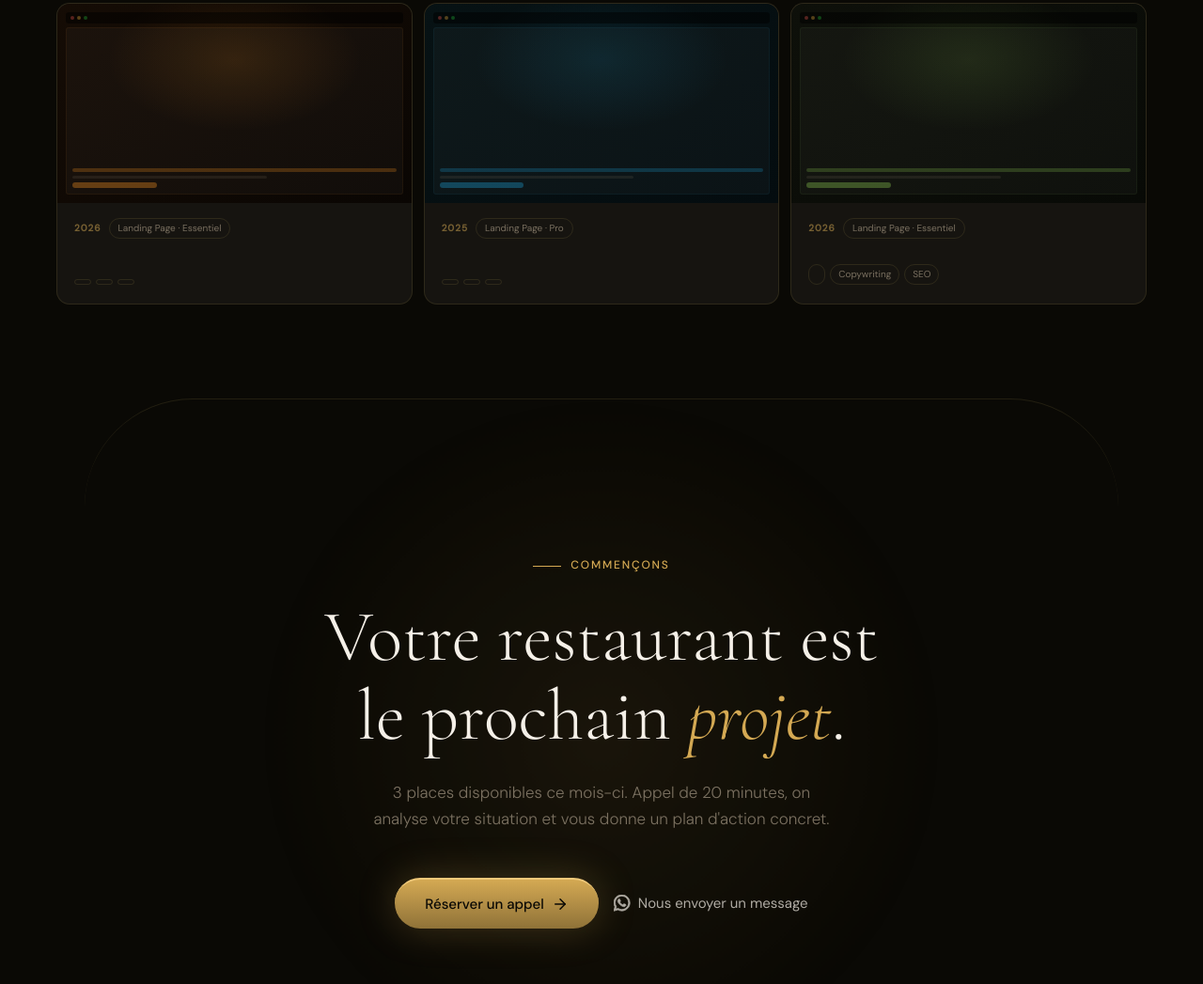
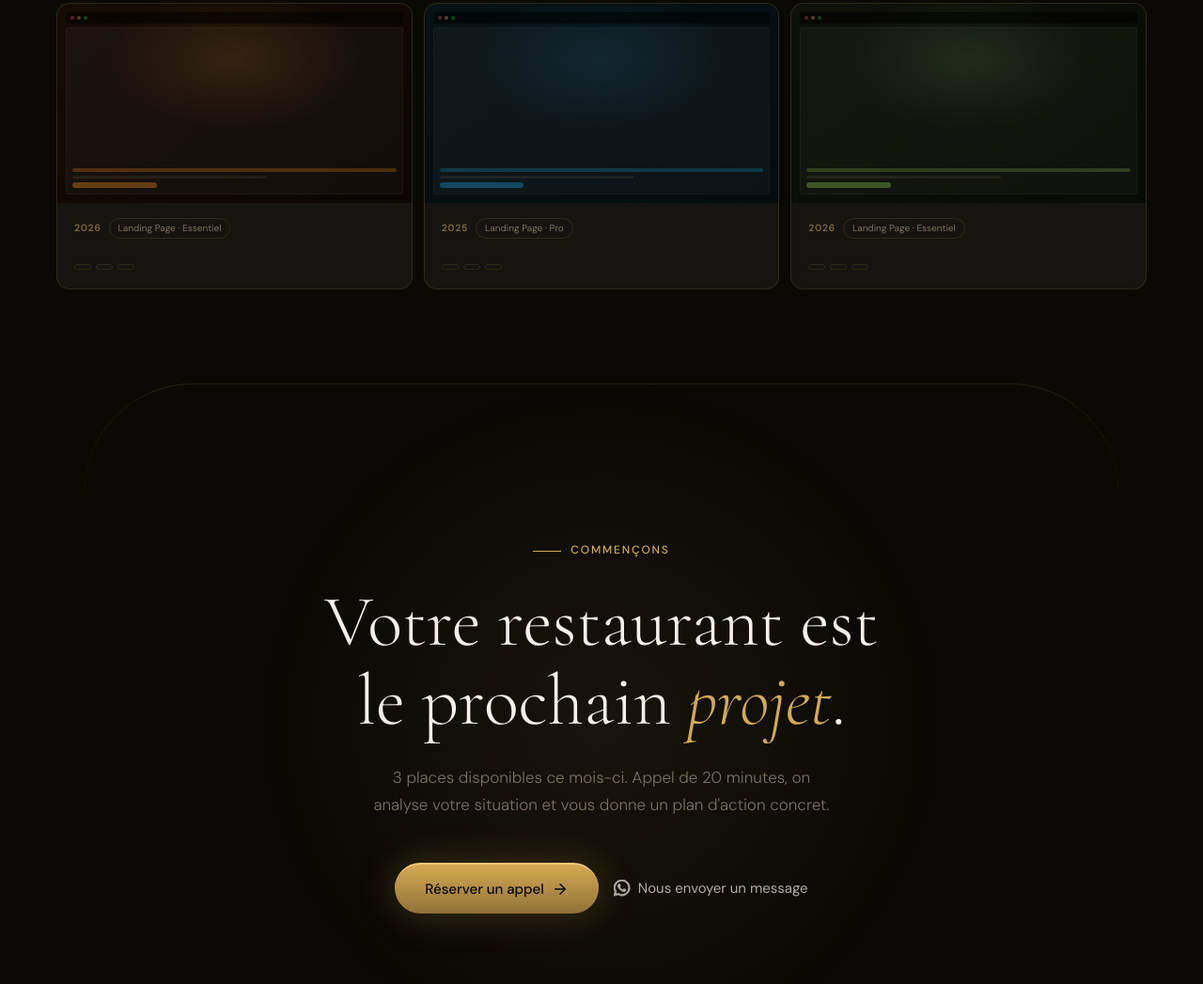
Before and after one commit to modalaiso/Pandor-Agency, a website: page public/réalisations.html in a window 1280 px wide. Shown: the part 2400-3447 px from the top of the page at 94% size. Drawn offline with nearby package versions, Linux system fonts and the light colour scheme; a web font is replaced by a local one.

Commit message:
Update réalisations.html

```diff
--- a/public/réalisations.html
+++ b/public/réalisations.html
@@ -481,7 +481,7 @@
             <div class="arch-meta"><span class="arch-year">2026</span><span class="arch-type">Landing Page · Essentiel</span></div>
             <div class="arch-name"><em></em></div>
             <div class="arch-desc"></div>
-            <div class="arch-tags"><span class="arch-tag"></span><span class="arch-tag">Copywriting</span><span class="arch-tag">SEO</span></div>
+            <div class="arch-tags"><span class="arch-tag"></span><span class="arch-tag"></span><span class="arch-tag"></span></div>
           </div>
         </a>
 
```
